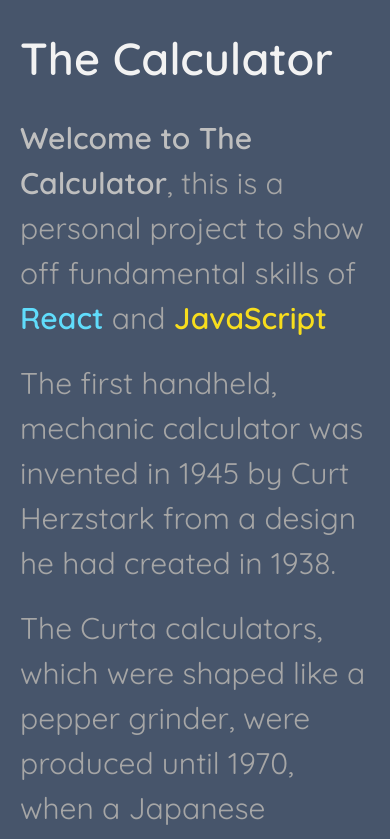
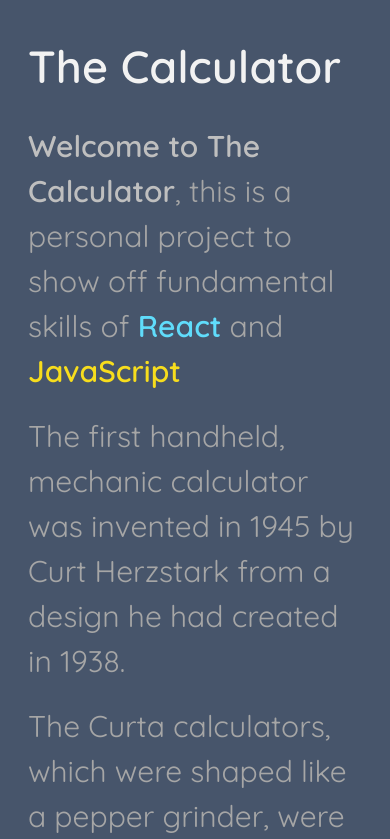
Before and after one commit to Vippsi/TheCalculator, a React (Create React App) app: page / in a window 390 px wide. Shown: the top 839 px of the page. Built offline with nearby package versions, Linux system fonts and the light colour scheme.

Commit message:
updated media query

```diff
--- a/src/styles/css/index.css
+++ b/src/styles/css/index.css
@@ -1,13 +1,363 @@
-body {
-  margin: 0;
-  font-family: -apple-system, BlinkMacSystemFont, 'Segoe UI', 'Roboto', 'Oxygen',
-    'Ubuntu', 'Cantarell', 'Fira Sans', 'Droid Sans', 'Helvetica Neue',
-    sans-serif;
-  -webkit-font-smoothing: antialiased;
-  -moz-osx-font-smoothing: grayscale;
+.calculator-body {
+  border: 1px solid rgba(204, 204, 204, 0.3);
+  border-radius: 0.7rem;
+  box-shadow: 10px 10px 4px #333;
+  width: 60rem;
+  height: 82rem;
+  background: #333d4d;
+  padding: 1rem;
+  display: flex;
+  flex-direction: column;
+}
+@media only screen and (max-width: 1200px) {
+  .calculator-body {
+    margin-top: 3rem;
+    width: 50rem;
+    height: 76rem;
+    margin-right: 1.5rem;
+  }
+}
+@media only screen and (max-width: 992px) {
+  .calculator-body {
+    margin-top: 3rem;
+    width: 57rem;
+    height: 75rem;
+  }
+}
+@media only screen and (max-width: 768px) {
+  .calculator-body {
+    margin-top: 5rem;
+    width: 55rem;
+    height: 70rem;
+  }
+}
+@media only screen and (max-width: 600px) {
+  .calculator-body {
+    width: 38rem;
+    height: 60rem;
+    margin-top: 5rem;
+  }
+}
+.calculator-body .calculator-screen {
+  min-height: 11.5rem;
+  background: #262626;
+  width: 100%;
+  text-align: right;
+  vertical-align: middle;
+  color: #ebebeb;
+  font-size: 8.25rem;
+  border-radius: 0.7rem;
+  margin-bottom: 1rem;
+  padding-top: 0.25rem;
+  padding-right: 1rem;
+}
+@media only screen and (max-width: 992px) {
+  .calculator-body .calculator-screen {
+    margin-top: 2rem;
+  }
+}
+@media only screen and (max-width: 768px) {
+  .calculator-body .calculator-screen {
+    margin-top: 2rem;
+  }
+}
+@media only screen and (max-width: 600px) {
+  .calculator-body .calculator-screen {
+    font-size: 5.2rem;
+    padding-right: 1.5rem;
+  }
 }
 
-code {
-  font-family: source-code-pro, Menlo, Monaco, Consolas, 'Courier New',
-    monospace;
+button {
+  height: 10rem;
+  font-size: 2rem;
+  text-shadow: 0 1px rgba(255, 255, 255, 0.4);
+  background: #737373;
+  color: #fff;
+  border: 0;
+  border-radius: 0.25rem;
 }
+button:hover {
+  background: #8c8c8c;
+}
+@media only screen and (max-width: 1200px) {
+  button {
+    height: 9.3rem;
+  }
+}
+@media only screen and (max-width: 992px) {
+  button {
+    height: 8.8rem;
+  }
+}
+@media only screen and (max-width: 768px) {
+  button {
+    height: 8rem;
+  }
+}
+@media only screen and (max-width: 600px) {
+  button {
+    height: 6.3rem;
+  }
+}
+
+.equal-sign {
+  grid-column-start: 4;
+  grid-column-end: 5;
+  grid-row-start: 4;
+  grid-row-end: 6;
+  height: 100%;
+  background: #bd5728;
+}
+.equal-sign:hover {
+  background: #d77142;
+}
+
+.zero-button {
+  width: 100%;
+  grid-column-start: 1;
+  grid-column-end: 3;
+}
+
+.logo-div {
+  margin: 0 auto;
+}
+.logo-div .vipp-button {
+  width: 124px;
+  margin-bottom: 1rem;
+  align-self: center;
+  justify-self: center;
+}
+.logo-div .logo {
+  font-family: "Kaushan Script", cursive;
+  color: #f48769;
+  display: flex;
+  align-self: center;
+  justify-content: center;
+  font-size: 5rem;
+  font-weight: 300;
+  transform: rotate(-15deg);
+  overflow: hidden;
+  background: linear-gradient(to right, #f48769, #f48769 50%, #ffffff 50%);
+  background-clip: text;
+  -webkit-background-clip: text;
+  -webkit-text-fill-color: transparent;
+  background-size: 500% 100%;
+  background-position: 100%;
+  transition: background-position 500ms ease;
+  padding-right: 0.8rem;
+  margin-right: -0.8rem;
+  padding-bottom: 1rem;
+  margin-bottom: -0.7rem;
+}
+.logo-div .logo:hover {
+  background-position: 0 100%;
+}
+@media only screen and (max-width: 768px) {
+  .logo-div .logo {
+    font-size: 4rem;
+  }
+}
+@media only screen and (max-width: 600px) {
+  .logo-div .logo {
+    font-size: 3rem;
+  }
+}
+
+* {
+  font-size: 62.5%;
+  box-sizing: border-box;
+}
+
+html,
+body {
+  font-family: "Quicksand", sans-serif;
+  background: #47556b;
+  font-weight: 400;
+}
+
+.App {
+  display: flex;
+  height: 100vh;
+  align-items: center;
+}
+@media only screen and (max-width: 992px) {
+  .App {
+    flex-direction: column;
+  }
+}
+.App .text-content {
+  width: 50%;
+  margin-left: 10rem;
+}
+@media only screen and (max-width: 1200px) {
+  .App .text-content {
+    width: 80%;
+    margin-left: 1rem;
+    height: 100%;
+  }
+}
+@media only screen and (max-width: 992px) {
+  .App .text-content {
+    width: 100%;
+    margin: 0;
+    height: 100%;
+  }
+}
+@media only screen and (max-width: 768px) {
+  .App .text-content {
+    width: 100%;
+    margin: 0;
+  }
+}
+@media only screen and (max-width: 600px) {
+  .App .text-content {
+    width: 100%;
+    margin: 0;
+    margin-bottom: 2rem;
+  }
+}
+@media only screen and (max-width: 500px) {
+  .App .text-content {
+    width: 100%;
+    margin: 0;
+    margin-bottom: 2rem;
+  }
+}
+.App .text-content h1 {
+  font-size: 9rem;
+  color: #f2f2f2;
+}
+@media only screen and (max-width: 1200px) {
+  .App .text-content h1 {
+    font-size: 7rem;
+    padding: 0 2rem;
+  }
+}
+@media only screen and (max-width: 992px) {
+  .App .text-content h1 {
+    font-size: 6rem;
+    padding: 0 2rem;
+  }
+}
+@media only screen and (max-width: 768px) {
+  .App .text-content h1 {
+    font-size: 6rem;
+    padding: 0 2rem;
+  }
+}
+@media only screen and (max-width: 600px) {
+  .App .text-content h1 {
+    font-size: 5rem;
+    padding: 0 2rem;
+  }
+}
+@media only screen and (max-width: 550px) {
+  .App .text-content h1 {
+    font-size: 4.5rem;
+    padding: 0 2rem;
+  }
+}
+.App .text-content p {
+  text-align: left;
+  font-size: 4rem;
+  width: 75%;
+  margin-left: 2.5rem;
+  color: #a6a6a6;
+}
+@media only screen and (max-width: 1200px) {
+  .App .text-content p {
+    font-size: 3rem;
+    width: 80%;
+    margin: 0;
+    line-height: 1.6;
+    margin-bottom: 1.5rem;
+    margin-left: 2rem;
+  }
+}
+@media only screen and (max-width: 992px) {
+  .App .text-content p {
+    font-size: 3rem;
+    width: 100%;
+    margin: 0;
+    line-height: 1.6;
+    padding: 0 2rem;
+    margin-bottom: 1.5rem;
+  }
+}
+@media only screen and (max-width: 768px) {
+  .App .text-content p {
+    font-size: 2.5rem;
+    width: 100%;
+    margin: 0;
+    line-height: 1.6;
+    padding: 0 2rem;
+    margin-bottom: 1.5rem;
+  }
+}
+@media only screen and (max-width: 600px) {
+  .App .text-content p {
+    font-size: 3rem;
+    width: 100%;
+    margin: 0;
+    line-height: 1.5;
+    margin-bottom: 2rem;
+  }
+}
+.App .text-content p strong {
+  font-size: inherit;
+  font-weight: 600;
+  color: #bfbfbf;
+}
+.App .text-content p span {
+  font-size: inherit;
+  font-weight: 600;
+}
+.App .text-content p span:first-of-type {
+  color: #60dcfb;
+}
+.App .text-content p span:not(:first-of-type) {
+  color: #f7dd1d;
+}
+.App .calculator {
+  float: right;
+}
+.App .calc-and-icons {
+  display: flex;
+  flex-direction: column;
+  align-items: center;
+}
+.App .calc-and-icons .icons {
+  display: flex;
+  justify-content: space-between;
+  width: 50%;
+  align-items: center;
+}
+@media only screen and (max-width: 600px) {
+  .App .calc-and-icons .icons {
+    margin-bottom: 2rem;
+  }
+}
+@media only screen and (max-width: 768px) {
+  .App .calc-and-icons .icons {
+    margin-bottom: 2rem;
+  }
+}
+.App .calc-and-icons .icons img {
+  margin-top: 4rem;
+  width: 5rem;
+}
+.App .calc-and-icons .icons img:hover {
+  transform: scale(1.25);
+}
+
+.calc-keys {
+  display: grid;
+  grid-template-columns: repeat(4, 1fr);
+  grid-template-rows: repeat(6, auto);
+  grid-row-gap: 1rem;
+  grid-column-gap: 1rem;
+  padding: 1rem;
+}
+
+/*# sourceMappingURL=index.css.map */
--- a/src/styles/scss/_body.scss
+++ b/src/styles/scss/_body.scss
@@ -31,6 +31,8 @@
   @media only screen and (max-width: 600px) {
     width: 38rem;
     height: 60rem;
+    margin-top: 5rem;
+
   }
 
   .calculator-screen {
```
Also changed, not shown: 1 other file (tests, documents, lock files or other folders).
